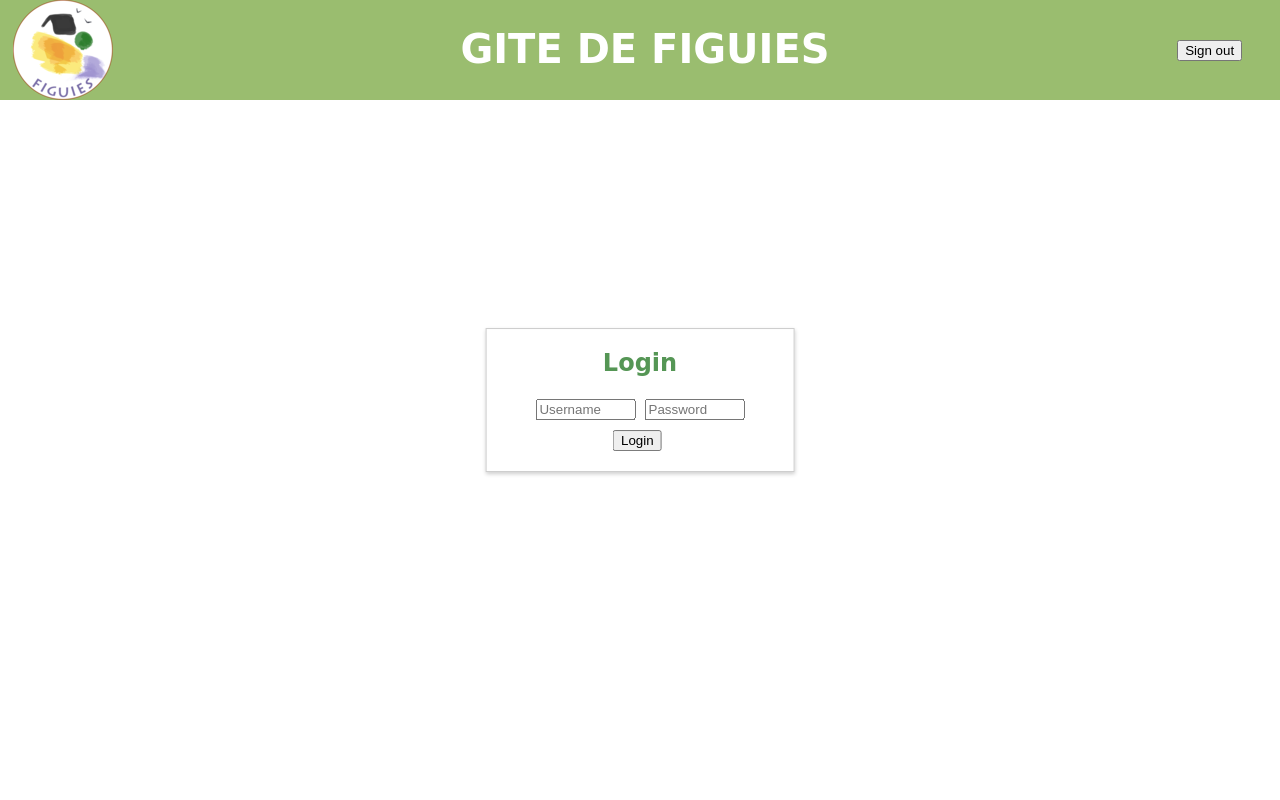
After one commit to Lethlos/site-web-mouly, a PHP site: page /loginPage.php in a window 1280 px wide. The commit adds this page. Run offline with PHP 8.4, Linux system fonts and the light colour scheme; data that the repository does not hold is empty.

Commit message:
ajout login

```diff
--- a/edition_page.js
+++ b/edition_page.js
@@ -1,9 +1,11 @@
 var errCP = "";
 
 document.addEventListener("DOMContentLoaded", function () {
+
     const inputBed = document.getElementById("inputBed");
     const inputPlace = document.getElementById("inputPlace");
     const inputRoom = document.getElementById("inputRoom");
+
 
     const dateDropdown = document.getElementById("dateDropdown");
 
@@ -24,6 +26,7 @@ document.addEventListener("DOMContentLoaded", function () {
     const inputFacebook = document.getElementById("inputFacebook")
 
     const boutonEnvoi = document.getElementById("boutonEnvoi");
+
 
     inputBed.addEventListener("input", justNumber);
     inputPlace.addEventListener("input", justNumber);
@@ -58,6 +61,7 @@ document.addEventListener("DOMContentLoaded", function () {
       option.textContent = reservation.start;
       dateDropdown.appendChild(option);
     });
+
   });
 
 
--- a/index.css
+++ b/index.css
@@ -382,6 +382,16 @@ input {
     text-align: center;
 }
 
+.popup input {
+    width: 100px;
+	margin: 2px;
+	margin-bottom: 10px;
+}
+
+.popup h2 {
+	margin-top : 0;
+}
+
 #overlay {
     display: none;
     position: fixed;
@@ -389,6 +399,6 @@ input {
     left: 0;
     width: 100%;
     height: 100%;
-    background-color: rgba(0, 0, 0, 0.5);
-    z-index: 1;
+    background-color: rgba(255, 255, 255);
+    z-index: -1;
 }
--- /dev/null
+++ b/loginPage.js
@@ -0,0 +1,27 @@
+const loginPopup = document.getElementById("loginPopup");
+const overlay = document.getElementById("overlay");
+
+function openPopup() {
+    loginPopup.style.display = "block";
+    overlay.style.display = "block";
+}
+
+function closePopup() {
+    loginPopup.style.display = "none";
+    overlay.style.display = "none";
+}
+
+function checkLogin() {
+    const username = document.getElementById("username").value;
+    const password = document.getElementById("password").value;
+
+    // Remplacez cette condition par la vérification réelle du login et du mot de passe
+    if (username === "votre_nom_d_utilisateur" && password === "votre_mot_de_passe") {
+        alert("Login réussi !");
+        closePopup();
+    } else {
+        alert("Login échoué. Veuillez réessayer.");
+    }
+}
+
+openPopup();
--- /dev/null
+++ b/loginPage.php
@@ -0,0 +1,37 @@
+<! Doctype html>
+<html>
+
+<?php
+	include 'get_data.php';
+?>
+
+	<head>
+		<title>Gite de Figuiès</title>
+		<link rel="stylesheet" href="index.css">
+		<meta charset="utf-8">
+
+	</head>
+
+	<body>
+		<header class = "header">
+			<div class = "header-title">
+				<img class="logo" src="img/LOGO-figuies.png" height=100px/>
+				<h1 class="white"> GITE DE FIGUIES </h1>
+				<button id="login">Sign out</button>
+			</div>
+
+            <!-- Popup de login -->
+            <div class="popup" id="loginPopup">
+                <div class="popup-content">
+                    <h2>Login</h2>
+                    <form id="loginForm">
+                        <input type="text" id="username" placeholder="Username" required>
+                        <input type="password" id="password" placeholder="Password" required>
+                        <button type="button" onclick="checkLogin()">Login</button>
+                    </form>
+                </div>
+            </div>
+            <div id="overlay"></div>
+	</body>
+	<script src="loginPage.js"></script>
+</html>
```
Also changed, not shown: edition_page.php (+0 -13 lines).
